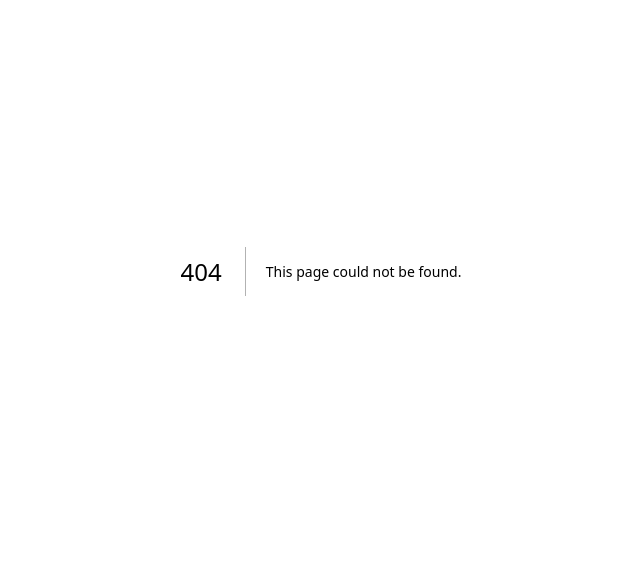
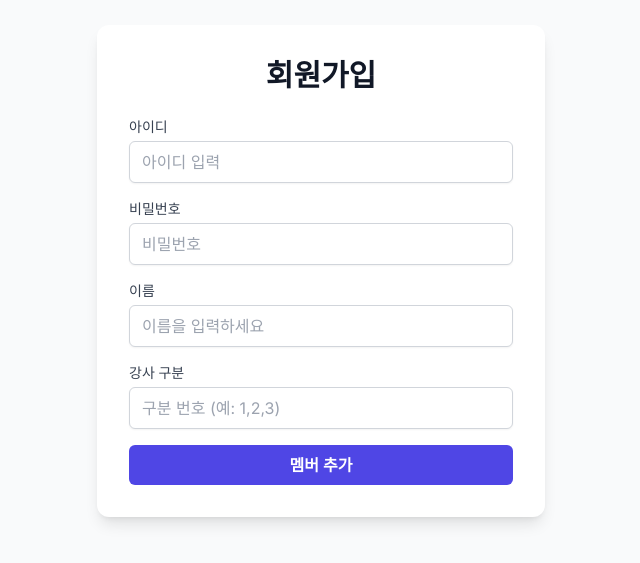
Before and after one commit to lattesmoody/shhoban_piano, a Next.js app: page /member_create_form in a window 1280 px wide. Before the commit this address had no page. Shown: the part 129-692 px from the top of the page, without its empty margins (319-959 px from the left). Built offline with nearby package versions, Linux system fonts and the light colour scheme.

Commit message:
[ADD] member_create_form 테스트 페이지 추가

```diff
--- /dev/null
+++ b/app/lib/process_member_create_form/actions.tsx
@@ -0,0 +1,110 @@
+// 실행 결과: 새로운 사용자가 생성되었습니다. ID: test
+
+'use server'; // 이 파일의 모든 함수를 서버에서만 실행되는 서버 액션으로 만듭니다.
+
+import { neon } from '@neondatabase/serverless';
+import bcrypt from 'bcrypt';
+import { redirect } from 'next/navigation';
+import { z } from 'zod'; // 데이터 유효성 검사를 위한 Zod 라이브러리
+
+// Zod를 사용해 회원가입 폼 데이터의 스키마를 정의하고 유효성을 검사합니다.
+const SignupFormSchema = z.object({
+  id: z.string().min(4, { message: '아이디는 최소 4자 이상이어야 합니다.' }),
+  password: z.string().min(4, { message: '비밀번호는 최소 4자 이상이어야 합니다.' }),
+  name: z.string().min(1, { message: '이름을 입력해주세요.' }),
+  usergubun: z.string().regex(/^[0-9]+$/, { message: '강사 구분은 숫자만 입력 가능합니다.' }),
+});
+
+/**
+ * 신규 사용자를 등록하는 서버 액션 함수
+ * @param prevState - useFormState 훅에서 전달되는 이전 상태
+ * @param formData - 제출된 폼 데이터
+ * @returns 에러 메시지 문자열 또는 undefined
+ */
+export async function registerUser(
+  prevState: string | undefined,
+  formData: FormData,
+) {
+  // 1. 폼 데이터의 유효성을 검사합니다.
+  const validatedFields = SignupFormSchema.safeParse(
+    Object.fromEntries(formData.entries()),
+  );
+
+  // 유효성 검사 실패 시, 에러 메시지를 합쳐서 반환합니다.
+  if (!validatedFields.success) {
+    return validatedFields.error.issues.map((e) => e.message).join(', ');
+  }
+
+  const { id, password, name, usergubun } = validatedFields.data;
+
+  try {
+    const sql = neon(process.env.DATABASE_URL!);
+
+    // 2. 비밀번호를 암호화(해싱)합니다.
+    const hashedPassword = await bcrypt.hash(password, 10);
+
+    // 3. 데이터베이스에 사용자 정보를 삽입합니다.
+    await sql`
+      INSERT INTO users (id, name, usergubun, password_hash)
+      VALUES (${Number(id)}, ${name}, ${Number(usergubun)}, ${hashedPassword})
+    `;
+
+    console.log(`새로운 사용자가 생성되었습니다. ID: ${id}`);
+
+  } catch (error: any) {
+    // 4. 에러 처리 (특히, 아이디 중복 에러)
+    if (error.code === '23505') { // Postgresql의 unique_violation 에러 코드
+      return '이미 사용 중인 아이디입니다.';
+    }
+    console.error('회원가입 에러:', error);
+    return '회원가입 중 오류가 발생했습니다. 다시 시도해 주세요.';
+  }
+
+  // 5. 성공 시 메인 페이지로 리다이렉트합니다.
+  redirect('/');
+}
+
+/**
+ * 기존 사용자를 인증하는 서버 액션 함수 (참고용으로 남겨둠)
+ */
+export async function authenticate(
+  prevState: string | undefined,
+  formData: FormData,
+) {
+  // ... (기존 로그인 로직)
+  try {
+    const sql = neon(process.env.DATABASE_URL!);
+    const id = formData.get('id') as string;
+    const password = formData.get('password') as string;
+
+    /*
+      sql 함수에 제네릭 타입<T>을 직접 전달할 수 없어 발생하는 TypeScript 오류 수정 필요
+      sql 템플릿 리터럴 함수의 반환 타입을 지정하려면,
+      함수를 호출한 결과에 as 키워드를 사용하여 타입을 단언(assertion)해야 합니다.
+
+      변경 전: const userResult = await sql<{ password_hash: string }>`
+    */
+    const userResult = (await sql`
+      SELECT password_hash FROM users WHERE id = ${Number(id)}
+    `) as { password_hash: string }[];
+
+
+    if (userResult.length === 0) {
+      return '아이디 또는 비밀번호가 올바르지 않습니다.';
+    }
+    const user = userResult[0];
+    const passwordsMatch = await bcrypt.compare(password, user.password_hash);
+
+    if (!passwordsMatch) {
+      return '아이디 또는 비밀번호가 올바르지 않습니다.';
+    }
+    console.log(`로그인 성공. ID: ${id}`);
+  } catch (error) {
+    if (error instanceof Error) {
+        console.error(error);
+        return '로그인 중 오류가 발생했습니다. 다시 시도해 주세요.';
+    }
+    return '알 수 없는 오류가 발생했습니다.';
+  }
+  redirect('/dashboard');
+}
--- /dev/null
+++ b/app/member_create_form/page.tsx
@@ -0,0 +1,127 @@
+// 회원가입 (강사 추가 페이지)
+
+'use client'; // useFormState, useFormStatus 훅을 사용하려면 클라이언트 컴포넌트여야 한다.
+
+import { useActionState } from 'react';
+import { useFormState, useFormStatus } from 'react-dom';
+import { registerUser } from '@/app/lib/process_member_create_form/actions'; // 회원가입을 처리할 서버 액션을 가져옴.
+
+/**
+ * 회원가입 폼과 UI를 담당하는 컴포넌트
+ */
+export default function SignupPage() {
+  // registerUser 서버 액션의 결과(에러 메시지 등)를 상태로 관리.
+  const [errorMessage, dispatch] = useActionState(registerUser, undefined);
+
+  return (
+    <div className="flex items-center justify-center min-h-screen bg-gray-50">
+      <div className="w-full max-w-md p-8 space-y-6 bg-white rounded-xl shadow-lg">
+        <h1 className="text-3xl font-bold text-center text-gray-900">회원가입</h1>
+
+        {/* form의 action에 서버 액션 함수를 연결. */}
+        <form action={dispatch} className="space-y-4">
+          <div>
+            <label
+              htmlFor="id"
+              className="block text-sm font-medium text-gray-700"
+            >
+              아이디
+            </label>
+            <input
+              id="id"
+              type="text" // 숫자만 입력 받도록 pattern 속성 추가
+              // pattern="[0-9]*"
+              name="id"
+              placeholder="아이디 입력"
+              required
+              className="w-full px-3 py-2 mt-1 transition duration-150 ease-in-out border border-gray-300 rounded-md shadow-sm appearance-none focus:outline-none focus:ring-2 focus:ring-indigo-500 focus:border-indigo-500"
+            />
+          </div>
+          <div>
+            <label
+              htmlFor="password"
+              className="block text-sm font-medium text-gray-700"
+            >
+              비밀번호
+            </label>
+            <input
+              id="password"
+              type="password"
+              name="password"
+              placeholder="비밀번호"
+              required
+              minLength={4}
+              className="w-full px-3 py-2 mt-1 transition duration-150 ease-in-out border border-gray-300 rounded-md shadow-sm appearance-none focus:outline-none focus:ring-2 focus:ring-indigo-500 focus:border-indigo-500"
+            />
+          </div>
+          {/* 이름 필드 추가 */}
+          <div>
+            <label
+              htmlFor="name"
+              className="block text-sm font-medium text-gray-700"
+            >
+              이름
+            </label>
+            <input
+              id="name"
+              type="text"
+              name="name"
+              placeholder="이름을 입력하세요"
+              required
+              className="w-full px-3 py-2 mt-1 transition duration-150 ease-in-out border border-gray-300 rounded-md shadow-sm appearance-none focus:outline-none focus:ring-2 focus:ring-indigo-500 focus:border-indigo-500"
+            />
+          </div>
+          {/* 강사구분 필드 추가 */}
+          <div>
+            <label
+              htmlFor="usergubun"
+              className="block text-sm font-medium text-gray-700"
+            >
+              강사 구분
+            </label>
+            <input
+              id="usergubun"
+              type="text"
+              pattern="[0-9]*"
+              name="usergubun"
+              placeholder="구분 번호 (예: 1,2,3)"
+              required
+              className="w-full px-3 py-2 mt-1 transition duration-150 ease-in-out border border-gray-300 rounded-md shadow-sm appearance-none focus:outline-none focus:ring-2 focus:ring-indigo-500 focus:border-indigo-500"
+            />
+          </div>
+
+          {/* 회원가입 버튼 (로딩 상태 표시 기능 포함) */}
+          <SignupButton />
+
+          {/* 서버 액션 실패 시 에러 메시지 표시 */}
+          {errorMessage && (
+            <div
+              className="flex items-center space-x-2 text-sm text-red-600"
+              aria-live="polite"
+              aria-atomic="true"
+            >
+              <p>{errorMessage}</p>
+            </div>
+          )}
+        </form>
+      </div>
+    </div>
+  );
+}
+
+/**
+ * 폼 제출 상태에 따라 로딩 상태를 표시하는 버튼 컴포넌트
+ */
+function SignupButton() {
+  const { pending } = useFormStatus();
+
+  return (
+    <button
+      type="submit"
+      disabled={pending}
+      className="w-full px-4 py-2 mt-4 font-semibold text-white transition duration-200 ease-in-out bg-indigo-600 rounded-md hover:bg-indigo-700 focus:outline-none focus:ring-2 focus:ring-offset-2 focus:ring-indigo-500 disabled:bg-gray-400 disabled:cursor-not-allowed"
+    >
+      {pending ? '추가 진행 중...' : '멤버 추가'}
+    </button>
+  );
+}
--- a/package.json
+++ b/package.json
@@ -10,9 +10,11 @@
   "dependencies": {
     "@neondatabase/serverless": "^1.0.1",
     "bcrypt": "^6.0.0",
+    "dotenv": "^17.2.2",
     "next": "15.5.2",
     "react": "19.1.0",
-    "react-dom": "19.1.0"
+    "react-dom": "19.1.0",
+    "zod": "^4.1.5"
   },
   "devDependencies": {
     "@tailwindcss/postcss": "^4",
```
Also changed, not shown: 2 other files (tests, documents, lock files or other folders).
